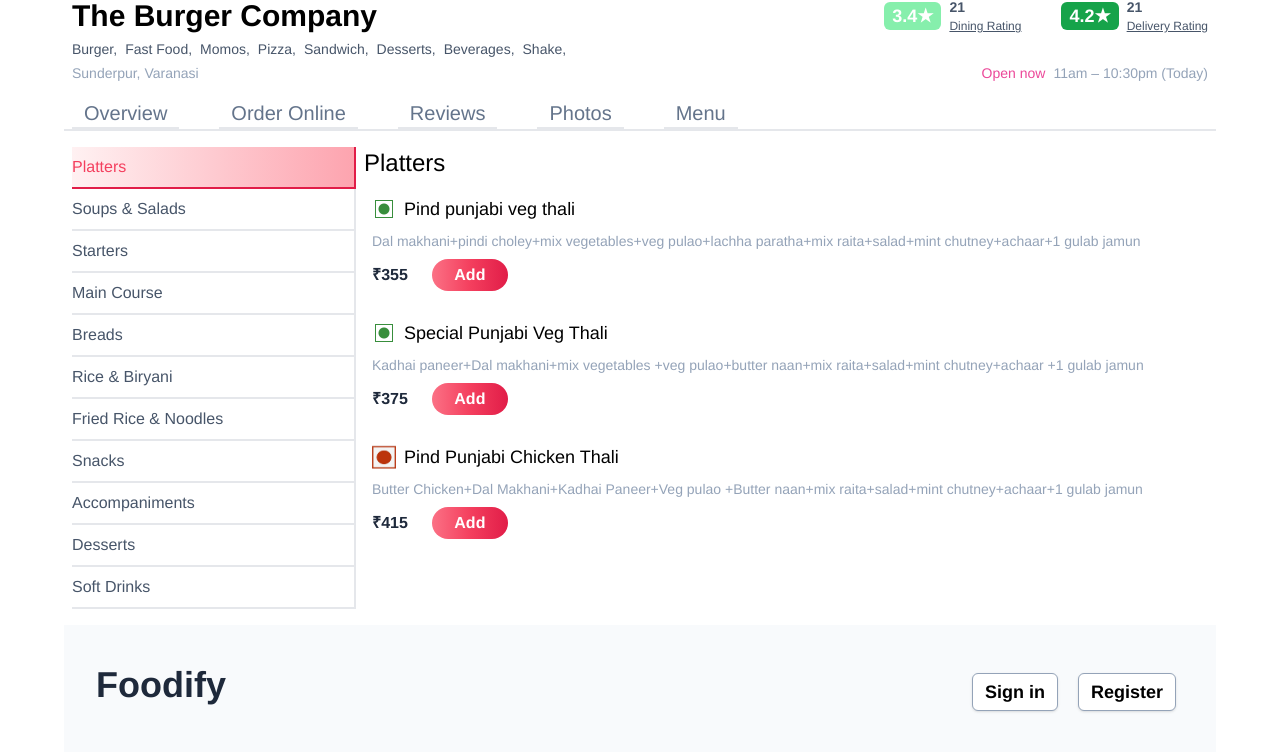
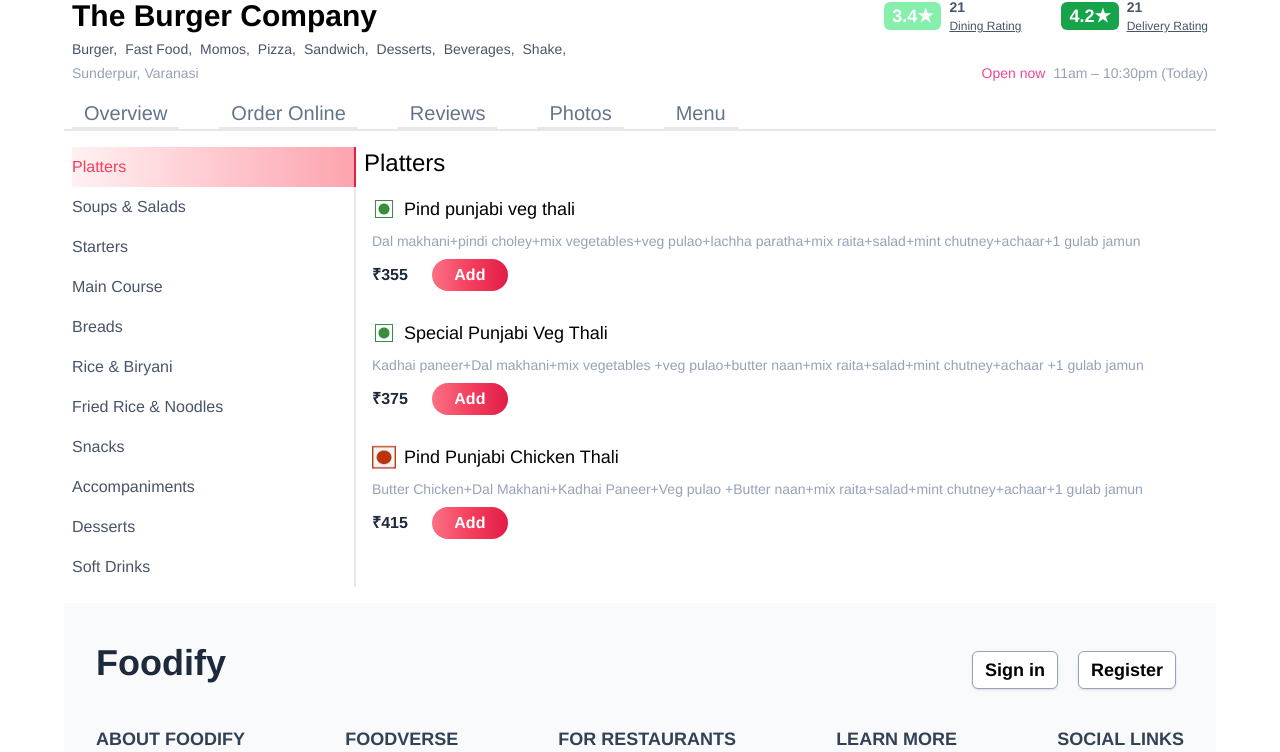
Before and after one commit to ayu-sh-kr/foodify, an Angular app: page /restaurant/order in a window 1280 px wide. Shown: the part 676-1428 px from the top of the page. Built offline with nearby package versions, Linux system fonts and the light colour scheme.

Commit message:
Added styling to the active filter for different screen

```diff
--- a/src/app/restaurant-main/restaurant-order-online/order-filter/order-filter.component.html
+++ b/src/app/restaurant-main/restaurant-order-online/order-filter/order-filter.component.html
@@ -1,35 +1,35 @@
 <div class="sm:block flex justify-between gap-x-3 py-2 bg-white w-full font-okra text-[16px] text-slate-600 font-light overflow-x-scroll scroll-width-none">
-    <div class="w-fit text-nowrap sm:w-full py-2 text-left cursor-pointer sm:border-r-2 border-b-2" (click)="setActiveFilter('Platters')" [class.filter-active]="active==='Platters'">
+    <div class="w-fit text-nowrap sm:w-full py-2 text-left cursor-pointer sm:border-r-2 border-b-2 sm:border-b-0" (click)="setActiveFilter('Platters')" [class.filter-active]="active==='Platters'">
         Platters
     </div>
-    <div class="w-fit text-nowrap sm:w-full py-2 text-left cursor-pointer sm:border-r-2 border-b-2" (click)="setActiveFilter('Soups & Salads')" [class.filter-active]="active==='Soups & Salads'">
+    <div class="w-fit text-nowrap sm:w-full py-2 text-left cursor-pointer sm:border-r-2 border-b-2 sm:border-b-0" (click)="setActiveFilter('Soups & Salads')" [class.filter-active]="active==='Soups & Salads'">
         Soups & Salads
     </div>
-    <div class="w-fit text-nowrap sm:w-full py-2 text-left cursor-pointer sm:border-r-2 border-b-2" (click)="setActiveFilter('Starters')" [class.filter-active]="active==='Starters'">
+    <div class="w-fit text-nowrap sm:w-full py-2 text-left cursor-pointer sm:border-r-2 border-b-2 sm:border-b-0" (click)="setActiveFilter('Starters')" [class.filter-active]="active==='Starters'">
         Starters
     </div>
-    <div class="w-fit text-nowrap sm:w-full py-2 text-left cursor-pointer sm:border-r-2 border-b-2" (click)="setActiveFilter('Main Course')" [class.filter-active]="active==='Main Course'">
+    <div class="w-fit text-nowrap sm:w-full py-2 text-left cursor-pointer sm:border-r-2 border-b-2 sm:border-b-0" (click)="setActiveFilter('Main Course')" [class.filter-active]="active==='Main Course'">
         Main Course
     </div>
-    <div class="w-fit text-nowrap sm:w-full py-2 text-left cursor-pointer sm:border-r-2 border-b-2" (click)="setActiveFilter('Breads')" [class.filter-active]="active==='Breads'">
+    <div class="w-fit text-nowrap sm:w-full py-2 text-left cursor-pointer sm:border-r-2 border-b-2 sm:border-b-0" (click)="setActiveFilter('Breads')" [class.filter-active]="active==='Breads'">
         Breads
     </div>
-    <div class="w-fit text-nowrap sm:w-full py-2 text-left cursor-pointer sm:border-r-2 border-b-2" (click)="setActiveFilter('Rice & Biryani')" [class.filter-active]="active==='Rice & Biryani'">
+    <div class="w-fit text-nowrap sm:w-full py-2 text-left cursor-pointer sm:border-r-2 border-b-2 sm:border-b-0" (click)="setActiveFilter('Rice & Biryani')" [class.filter-active]="active==='Rice & Biryani'">
         Rice & Biryani
     </div>
-    <div class="w-fit text-nowrap sm:w-full py-2 text-left cursor-pointer sm:border-r-2 border-b-2" (click)="setActiveFilter('Fried Rice & Noodles')" [class.filter-active]="active==='Fried Rice & Noodles'">
+    <div class="w-fit text-nowrap sm:w-full py-2 text-left cursor-pointer sm:border-r-2 border-b-2 sm:border-b-0" (click)="setActiveFilter('Fried Rice & Noodles')" [class.filter-active]="active==='Fried Rice & Noodles'">
         Fried Rice & Noodles
     </div>
-    <div class="w-fit text-nowrap sm:w-full py-2 text-left cursor-pointer sm:border-r-2 border-b-2" (click)="setActiveFilter('Snacks')" [class.filter-active]="active==='Snacks'">
+    <div class="w-fit text-nowrap sm:w-full py-2 text-left cursor-pointer sm:border-r-2 border-b-2 sm:border-b-0" (click)="setActiveFilter('Snacks')" [class.filter-active]="active==='Snacks'">
         Snacks
     </div>
-    <div class="w-fit text-nowrap sm:w-full py-2 text-left cursor-pointer sm:border-r-2 border-b-2" (click)="setActiveFilter('Accompaniments')" [class.filter-active]="active==='Accompaniments'">
+    <div class="w-fit text-nowrap sm:w-full py-2 text-left cursor-pointer sm:border-r-2 border-b-2 sm:border-b-0" (click)="setActiveFilter('Accompaniments')" [class.filter-active]="active==='Accompaniments'">
         Accompaniments
     </div>
-    <div class="w-fit text-nowrap sm:w-full py-2 text-left cursor-pointer sm:border-r-2 border-b-2" (click)="setActiveFilter('Desserts')" [class.filter-active]="active==='Desserts'">
+    <div class="w-fit text-nowrap sm:w-full py-2 text-left cursor-pointer sm:border-r-2 border-b-2 sm:border-b-0" (click)="setActiveFilter('Desserts')" [class.filter-active]="active==='Desserts'">
         Desserts
     </div>
-    <div class="w-fit text-nowrap sm:w-full py-2 text-left cursor-pointer sm:border-r-2 border-b-2" (click)="setActiveFilter('Soft Drinks')" [class.filter-active]="active==='Soft Drinks'">
+    <div class="w-fit text-nowrap sm:w-full py-2 text-left cursor-pointer sm:border-r-2 border-b-2 sm:border-b-0" (click)="setActiveFilter('Soft Drinks')" [class.filter-active]="active==='Soft Drinks'">
         Soft Drinks
     </div>
 </div>
```
